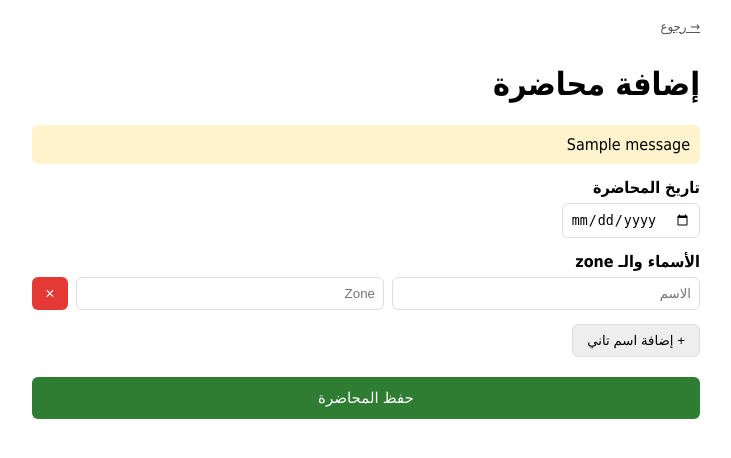
After one commit to abdallahfarag255/SOG, a Flask app: page /lectures/new in a window 1280 px wide. The commit adds this page. Shown: the top 458 px of the page, without its empty margins (274-1005 px from the left). Run offline with Flask 3, Linux system fonts and the light colour scheme; the visitor is signed in with stand-in values (Sample User, id 1); one stand-in notice (Sample message) is shown; parts of the project's set-up code (start-up, migrations or seed data) failed here and were passed over.

Commit message:
Add lecture attendance feature: create lectures with attendee list, view records, confirm attendance

```diff
--- a/app.py
+++ b/app.py
@@ -25,6 +25,7 @@ from sheets_repository import GoogleSheetsRepository
 from supabase_repository import (
     DigitTemplateRepository,
     ExtractedImageRepository,
+    LectureRepository,
     RiderStatsRepository,
     UserRepository,
 )
@@ -40,6 +41,7 @@ stats_repo = RiderStatsRepository(config.supabase_url, config.supabase_key)
 image_repo = ExtractedImageRepository(config.supabase_url, config.supabase_key)
 user_repo = UserRepository(config.supabase_url, config.supabase_key)
 digit_template_repo = DigitTemplateRepository(config.supabase_url, config.supabase_key)
+lecture_repo = LectureRepository(config.supabase_url, config.supabase_key)
 ocr_engine = OCREngine(tesseract_cmd=config.tesseract_cmd)
 digit_recognizer = DigitRecognizer(template_repository=digit_template_repo, tesseract_cmd=config.tesseract_cmd)
 
@@ -80,6 +82,7 @@ def login():
         password = request.form.get("password", "")
         if auth_service.verify(username, password):
             session["logged_in"] = True
+            session["username"] = username
             return redirect(request.args.get("next") or url_for("riders"))
         error = "اسم المستخدم أو كلمة السر غير صحيحة"
     return render_template("login.html", error=error)
@@ -233,5 +236,51 @@ def rider_stats_save(rider_id):
     return redirect(url_for("rider_photos", rider_id=rider_id))
 
 
+@app.route("/lectures/new", methods=["GET", "POST"])
+@login_required
+def lecture_new():
+    if request.method == "POST":
+        lecture_date = request.form.get("lecture_date", "")
+        names = request.form.getlist("attendee_name")
+        zones = request.form.getlist("attendee_zone")
+        attendees = list(zip(names, zones))
+
+        if not lecture_date or not any(name.strip() for name in names):
+            flash("لازم تختار تاريخ وتضيف اسم واحد على الأقل")
+            return redirect(url_for("lecture_new"))
+
+        try:
+            lecture_repo.create(lecture_date, session.get("username", ""), attendees)
+            flash("تم حفظ المحاضرة بنجاح")
+            return redirect(url_for("lecture_records"))
+        except Exception as exc:
+            flash(f"فشل حفظ المحاضرة: {exc}")
+
+    return render_template("lecture_new.html")
+
+
+@app.route("/lectures")
+@login_required
+def lecture_records():
+    try:
+        lectures = lecture_repo.get_all_with_attendees()
+    except Exception as exc:
+        lectures = []
+        flash(f"تعذر تحميل سجلات المحاضرات: {exc}")
+
+    return render_template("lecture_records.html", lectures=lectures)
+
+
+@app.route("/lectures/attendees/<attendee_id>/confirm", methods=["POST"])
+@login_required
+def lecture_attendee_confirm(attendee_id):
+    try:
+        lecture_repo.confirm_attendance(attendee_id)
+    except Exception as exc:
+        flash(f"فشل تأكيد الحضور: {exc}")
+
+    return redirect(url_for("lecture_records"))
+
+
 os.makedirs(UPLOAD_FOLDER, exist_ok=True)
 sheets_repo.start_background_refresh()
--- a/supabase_schema.sql
+++ b/supabase_schema.sql
@@ -37,3 +37,20 @@ create table if not exists digit_templates (
     created_at timestamptz not null default now()
 );
 create index if not exists digit_templates_label_idx on digit_templates (label);
+
+create table if not exists lectures (
+    id uuid primary key default gen_random_uuid(),
+    lecture_date date not null,
+    created_by text not null,
+    created_at timestamptz not null default now()
+);
+
+create table if not exists lecture_attendees (
+    id uuid primary key default gen_random_uuid(),
+    lecture_id uuid not null references lectures(id) on delete cascade,
+    name text not null,
+    zone text,
+    attended boolean not null default false,
+    confirmed_at timestamptz
+);
+create index if not exists lecture_attendees_lecture_id_idx on lecture_attendees (lecture_id);
--- /dev/null
+++ b/templates/lecture_new.html
@@ -0,0 +1,79 @@
+<!DOCTYPE html>
+<html lang="ar" dir="rtl">
+<head>
+    <meta charset="UTF-8">
+    <meta name="viewport" content="width=device-width, initial-scale=1">
+    <title>إضافة محاضرة</title>
+    <style>
+        * { box-sizing: border-box; }
+        body { font-family: Tahoma, Arial, sans-serif; margin: 0; padding: 16px; max-width: 700px; margin-inline: auto; }
+        .flash { background: #fff3cd; padding: 10px; border-radius: 6px; margin-bottom: 10px; }
+        .back-link { display: inline-block; margin-bottom: 10px; color: #555; font-size: 13px; }
+        label { display: block; margin: 14px 0 6px; font-weight: bold; }
+        input[type="date"] { padding: 8px; border: 1px solid #ddd; border-radius: 6px; }
+        .attendee-row { display: flex; gap: 8px; margin-bottom: 8px; }
+        .attendee-row input { flex: 1; padding: 8px; border: 1px solid #ddd; border-radius: 6px; }
+        .remove-row-btn {
+            background: #e53935; color: #fff; border: none; border-radius: 6px;
+            width: 36px; cursor: pointer; font-size: 16px;
+        }
+        .add-row-btn {
+            background: #eee; border: 1px solid #ddd; border-radius: 6px;
+            padding: 8px 14px; cursor: pointer; margin-top: 6px;
+        }
+        .save-btn {
+            background: #2e7d32; color: #fff; border: none; border-radius: 6px;
+            padding: 12px 16px; width: 100%; margin-top: 20px; font-size: 15px; cursor: pointer;
+        }
+    </style>
+</head>
+<body>
+    <a href="{{ url_for('riders') }}" class="back-link">&rarr; رجوع</a>
+    <h1>إضافة محاضرة</h1>
+
+    {% with messages = get_flashed_messages() %}
+        {% if messages %}
+            {% for message in messages %}
+                <div class="flash">{{ message }}</div>
+            {% endfor %}
+        {% endif %}
+    {% endwith %}
+
+    <form method="post">
+        <label for="lecture_date">تاريخ المحاضرة</label>
+        <input type="date" id="lecture_date" name="lecture_date" required>
+
+        <label>الأسماء والـ zone</label>
+        <div id="attendeesContainer">
+            <div class="attendee-row">
+                <input type="text" name="attendee_name" placeholder="الاسم" required>
+                <input type="text" name="attendee_zone" placeholder="Zone">
+                <button type="button" class="remove-row-btn" onclick="removeRow(this)">&times;</button>
+            </div>
+        </div>
+        <button type="button" class="add-row-btn" onclick="addRow()">+ إضافة اسم تاني</button>
+
+        <button type="submit" class="save-btn">حفظ المحاضرة</button>
+    </form>
+
+    <script>
+        function addRow() {
+            var container = document.getElementById('attendeesContainer');
+            var row = document.createElement('div');
+            row.className = 'attendee-row';
+            row.innerHTML =
+                '<input type="text" name="attendee_name" placeholder="الاسم">' +
+                '<input type="text" name="attendee_zone" placeholder="Zone">' +
+                '<button type="button" class="remove-row-btn" onclick="removeRow(this)">&times;</button>';
+            container.appendChild(row);
+        }
+
+        function removeRow(button) {
+            var container = document.getElementById('attendeesContainer');
+            if (container.children.length > 1) {
+                button.closest('.attendee-row').remove();
+            }
+        }
+    </script>
+</body>
+</html>
--- a/templates/riders.html
+++ b/templates/riders.html
@@ -132,7 +132,11 @@
     </style>
 </head>
 <body>
-    <a href="{{ url_for('logout') }}" style="float:left; font-size: 13px; color:#555;">تسجيل الخروج</a>
+    <div style="float:left; font-size: 13px; display:flex; gap:14px;">
+        <a href="{{ url_for('lecture_new') }}" style="color:#2e7d32;">إضافة محاضرة</a>
+        <a href="{{ url_for('lecture_records') }}" style="color:#555;">سجلات المحاضرات</a>
+        <a href="{{ url_for('logout') }}" style="color:#555;">تسجيل الخروج</a>
+    </div>
     <h1 style="text-align:center;">SOG Monitoring</h1>
 
     {% with messages = get_flashed_messages() %}
```
Also changed, not shown: supabase_repository.py (+45 -1 lines), templates/lecture_records.html (added, +90 -0 lines).
